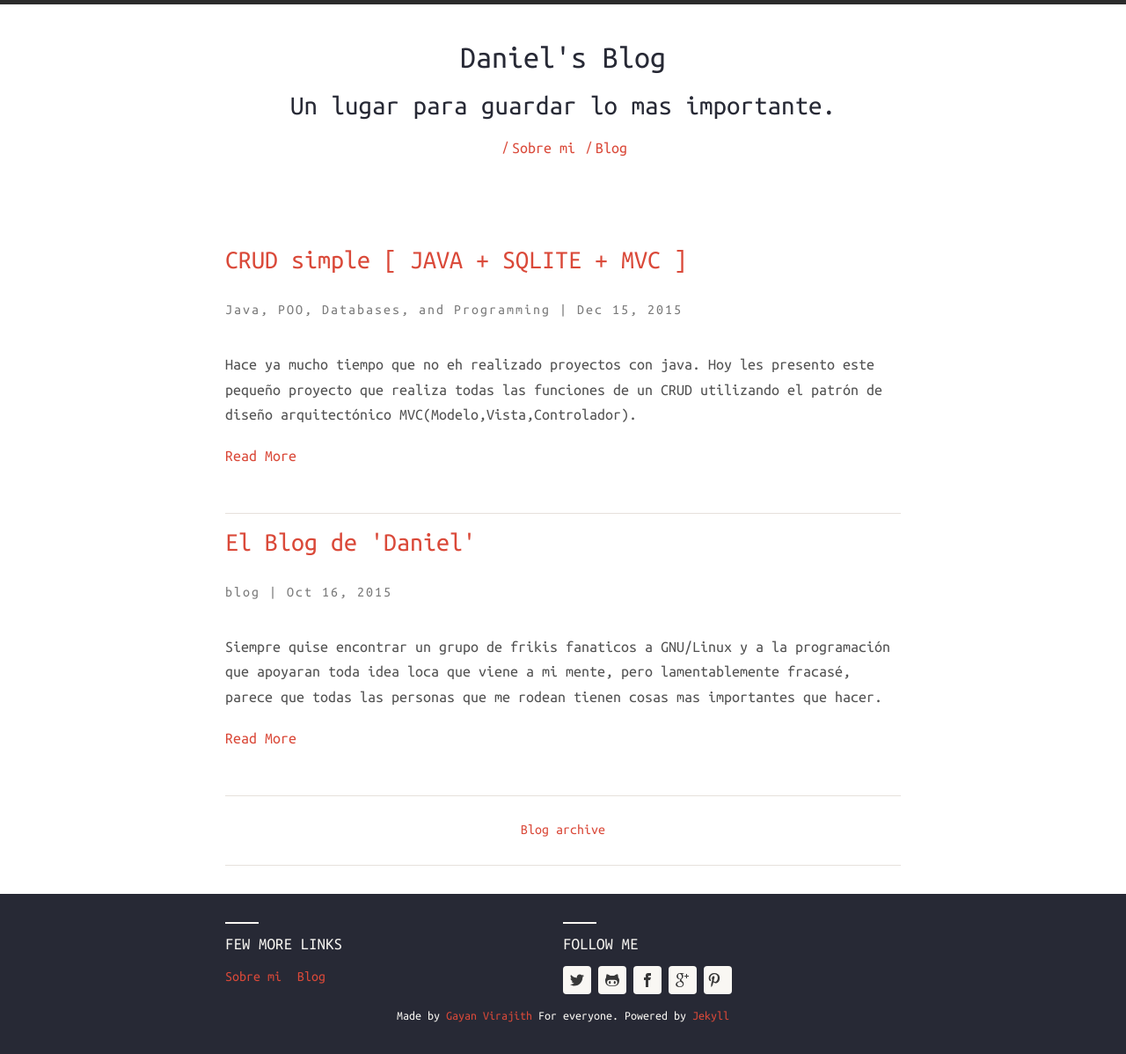
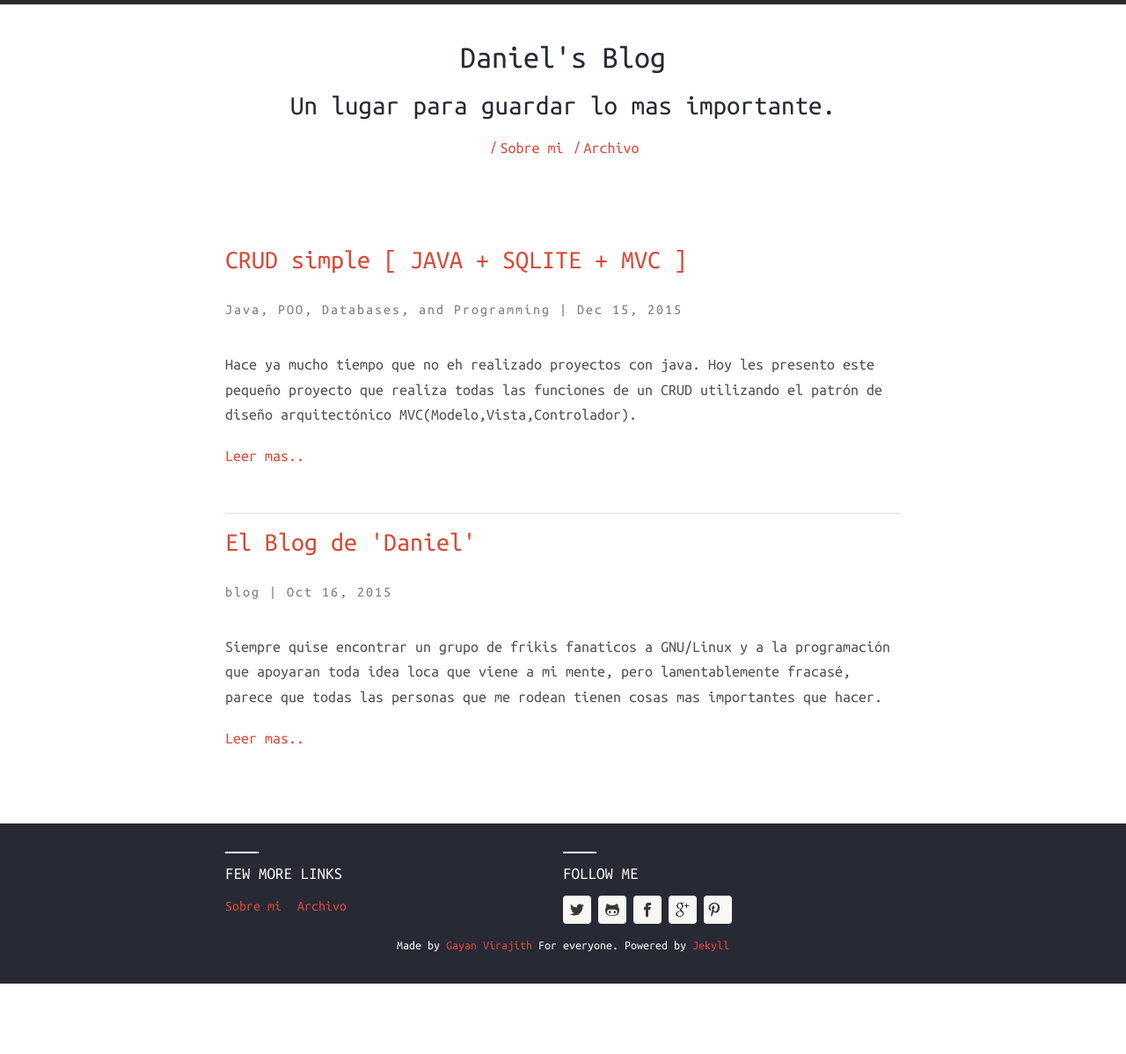
Before and after one commit to shinigamicorei7/shinigamicorei7.github.io, a Jekyll site: the page built from index.html, in a window 1280 px wide. Shown: the whole page at 88% size. Built offline with Jekyll 4.4.1, drawn with Linux system fonts in a browser that asks for light colours; nearby versions of some CDN libraries; comment, search, counter and statistics services are not loaded; after the commit the page ends 1118 px from its top, so only the background shows below that.

Commit message:
Agregamos varios cambios

```diff
--- a/_includes/footer-links.html
+++ b/_includes/footer-links.html
@@ -1,5 +1,5 @@
 <h6>Few more links</h6>
 <ul class="menu">
     <li><a href="{{ '/about' | prepend: site.baseurl | prepend: site.url }}">Sobre mi</a></li>
-    <li><a href="{{ '/blog' | prepend: site.baseurl | prepend: site.url }}">Blog</a></li>
+    <li><a href="{{ '/blog' | prepend: site.baseurl | prepend: site.url }}">Archivo</a></li>
 </ul>
--- a/_includes/header-links.html
+++ b/_includes/header-links.html
@@ -3,6 +3,6 @@
 		<a href="{{ '/about' | prepend: site.baseurl | prepend: site.url }}">Sobre mi</a><span>/</span>
 	</li>
 	<li>
-		<a href="{{ '/blog' | prepend: site.baseurl | prepend: site.url }}">Blog</a><span>/</span>
+		<a href="{{ '/blog' | prepend: site.baseurl | prepend: site.url }}">Archivo</a><span>/</span>
 	</li>
 </ul>
--- a/index.html
+++ b/index.html
@@ -10,7 +10,6 @@ layout: default
 			        {{ post.title }}
 			      </a>
     			</h3>
-
 				<p class="post-meta">
 		            {% if (post.categories.size > 0 %}
 		            <span class="categories">
@@ -21,19 +20,15 @@ layout: default
 		            {{ post.date | date: "%b %-d, %Y" }}
 					</span>
 				</p>
-
 				<p>
 					{{ post.excerpt }}
 				</p>
 				<p>
 					<a href="{{ post.url | prepend: site.baseurl | prepend: site.url }}" title="{{ post.title}}">
-  						Read More
+						Leer mas..
 					</a>
 				</p>
 			</div>
 		{% endfor %}
 	</div>
-	<div class="post-footer">
-		<div class="column-full"><a href="{{ '/blog' | prepend: site.baseurl | prepend: site.url }}">Blog archive</a></div>
 </div>
-</div>
```
Also changed, not shown: _layouts/post.html (+1 -7 lines), blog.md (+2 -2 lines). Lines whose indentation alone changed are shown as unchanged.
